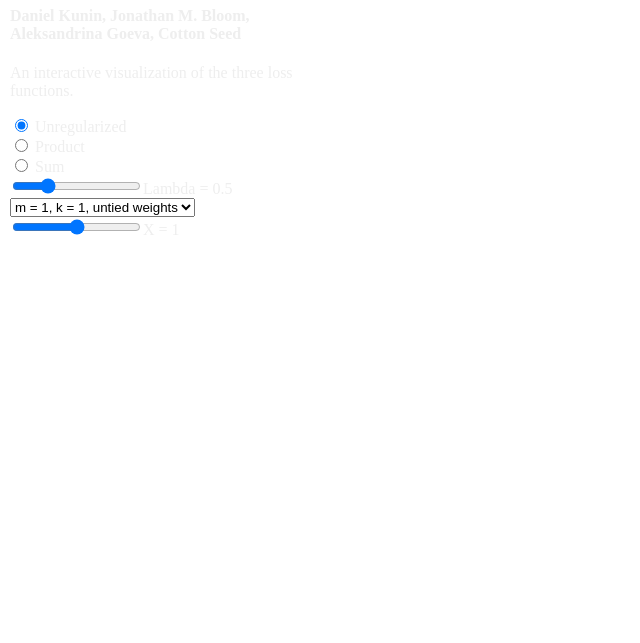
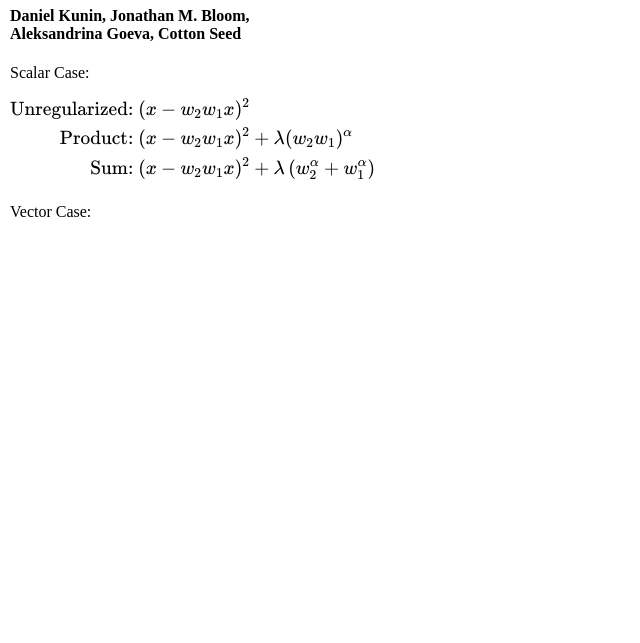
Before and after one commit to danielkunin/Regularized-Linear-Autoencoders, a plain HTML site: page index.html in a window 1280 px wide. Shown: the part 157-800 px from the top of the page, without its empty margins (0-640 px from the left). Drawn offline with nearby package versions, Linux system fonts and the light colour scheme.

Commit message:
Update viz

```diff
--- a/index.html
+++ b/index.html
@@ -12,7 +12,6 @@
 	</head>
 	<style type="text/css">
 		body {
-			color: #eee;
 			margin: 0px;
 			padding: 0px;
 			overflow: hidden;
@@ -27,36 +26,26 @@
 		}
 
 	</style>
+    <link rel="stylesheet" href="https://cdn.jsdelivr.net/npm/katex@0.9.0/dist/katex.min.css" integrity="sha384-TEMocfGvRuD1rIAacqrknm5BQZ7W7uWitoih+jMNFXQIbNl16bO8OZmylH/Vi/Ei" crossorigin="anonymous">
+    <script src="https://cdn.jsdelivr.net/npm/katex@0.9.0/dist/katex.min.js" integrity="sha384-jmxIlussZWB7qCuB+PgKG1uLjjxbVVIayPJwi6cG6Zb4YKq0JIw+OMnkkEC7kYCq" crossorigin="anonymous"></script>
 	<body>
 
 		<div id="container"></div>
 		<div id="info">
 			<h1>Loss Landscapes of Regularized Linear Autoencoders</h1>
 			<h4>Daniel Kunin, Jonathan M. Bloom, Aleksandrina Goeva, Cotton Seed</h4>
-			<p>An interactive visualization of the three loss functions.</p>
-			<input type="radio" name="loss" value="unregularized" checked> Unregularized<br>
-			<input type="radio" name="loss" value="product"> Product<br>
-			<input type="radio" name="loss" value="sum"> Sum<br>
-			<input type="range" min="0" max="2" value="0.5" step="0.1" id="lamb">Lambda = <span id="lamb-val">0.5</span><br>
-
-			<select id="cases">
-				<option value="1d">m = 1, k = 1, untied weights</option>
-				<option value="2d">m = 2, k = 1, tied weights</option>
-			</select>
-			<div id="1d" class="data">
-				<input type="range" min="0" max="2" value="1" step="0.1" id="data">X = <span id="data-val">1</span>
-			</div>
-			<div id="2d" class="data" style="display:none">
-				<input type="range" min="0" max="2" value="1" step="0.1" id="singular1">x1 = <span id="singular1-val">1</span><br>
-				<input type="range" min="0" max="2" value="1" step="0.1" id="singular2">x2 = <span id="singular2-val">1</span>
-			</div>
+			<p>Scalar Case:</p>
+			<script>
+                var render = katex.renderToString("\\begin{aligned} \\text{Unregularized: } & (x - w_2w_1x)^2 \\cr  \\text{Product: } & (x - w_2w_1x)^2 + \\lambda(w_2 w_1)^\\alpha \\cr \\text{Sum: } & (x - w_2w_1x)^2 + \\lambda \\left( w_2^\\alpha + w_1^\\alpha \\right )  \\end{aligned}", { displayMode: true });
+                document.writeln(render);
+            </script>
+            <p>Vector Case:</p>
 		</div>
-
-		<script src="js/jquery.js"></script>
 		<script src="js/three/three.js"></script>
 		<script src="js/three/Detector.js"></script>
 		<script src="js/three/controls/OrbitControls.js"></script>
 		<script src="js/text.js"></script>
+		<script src="js/dat.gui.min.js"></script>
 		<script src="js/landscape.js"></script>
 	</body>
 </html>
```
